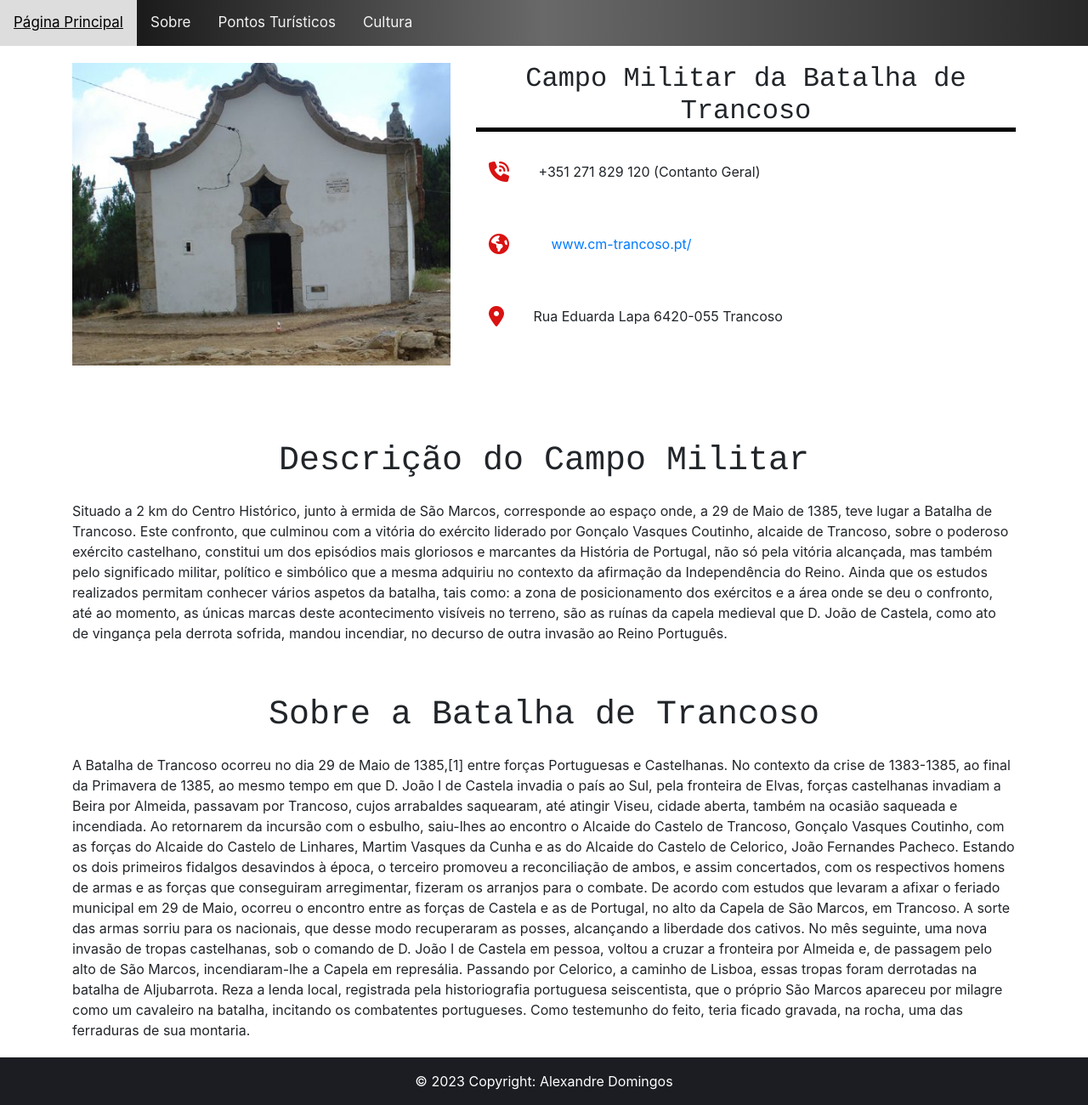
After one commit to alexandredomingos/PW2, a PHP site: page /PW2-main/pontos-turisticos/campo-militar-batalha in a window 1280 px wide. The commit adds this page. Shown: the whole page at 85% size. Run offline with PHP 8.4, Linux system fonts and the light colour scheme.

Commit message:
updating

```diff
--- a/assets/css/style.css
+++ b/assets/css/style.css
@@ -142,3 +142,75 @@ img.d-block.w-100 {
 .carousel-inner{
   border-radius: 0.7rem;
 }
+#vermais{
+  margin: 0 auto;
+  text-align: center;
+  align-items: center;
+  display: list-item;
+}
+.pontoturistic{
+  padding-top: 20px;
+}
+@media screen and (max-width: 768px) {
+  .tituristico{
+    padding-top: 20px;
+  }
+  .introtext{
+    margin-top: 10px;
+  }
+  #tit{
+    padding-bottom: 20px;
+  }
+  #defin{order:1;}
+  #imageprin{order:2;}
+  .textodescr .topico i,
+.textodescr .topico p,
+.textodescr .topico a {
+  display: inline-block;
+  padding: 5px!important;
+}
+#btnsc{
+  width: 100%;
+  margin-bottom: 1rem;
+}
+
+
+}
+
+.imageponto{
+  width: 100%;
+  height: auto;
+}
+.inicialimg{
+  width: 100%;
+  height: auto;
+}
+.textodescr .topico i,
+.textodescr .topico p,
+.textodescr .topico a {
+  display: inline-block;
+  padding: 15px;
+}
+.tituloturistic{
+  margin: 0 auto!important;
+  text-align: center!important;
+
+}
+.texto{
+  padding-bottom: 20px;
+}
+.show{
+  display: block;
+}
+.noshow{
+  display: none;
+}
+#botoes{
+  text-align: center;
+  align-items: center;
+  margin: 0 auto;
+  padding-top: 2rem;
+}
+footer{
+  float: bottom;
+}
--- /dev/null
+++ b/includes/footer.php
@@ -0,0 +1,4 @@
+<div class="text-center p-3" style="background-color: rgba(0, 0, 0, 0.2);">
+      © 2023 Copyright:
+      <a class="text-white">Alexandre Domingos</a>
+    </div>
--- a/includes/navbar.php
+++ b/includes/navbar.php
@@ -11,9 +11,9 @@
 <body>
 
   <div class="topnav" id="myTopnav">
-    <a href="http://localhost/PW1/">Página Principal</a>
-    <a href="http://localhost/PW1/sobre">Sobre</a>
-    <a href="http://localhost/PW1/pontos-turisticos/">Pontos Turísticos</a>
+    <a href="http://localhost/PW2-main/">Página Principal</a>
+    <a href="http://localhost/PW2-main/sobre">Sobre</a>
+    <a href="http://localhost/PW2-main/pontos-turisticos/">Pontos Turísticos</a>
     <a href="#about">Cultura</a>
     <a href="javascript:void(0);" class="icon" onclick="navbarrsponsive()">
       <i class="fa fa-bars"></i>
--- /dev/null
+++ b/pontos-turisticos/campo-militar-batalha/index.php
@@ -0,0 +1,90 @@
+<!DOCTYPE html>
+<html lang="pt">
+<head>
+    <meta charset="UTF-8">
+    <meta http-equiv="X-UA-Compatible" content="IE=edge">
+    <meta name="viewport" content="width=device-width, initial-scale=1.0">
+    <title>Document</title>
+    <link rel="stylesheet" href="../../assets/css/style.css">
+    <link rel="stylesheet" href="https://cdn.jsdelivr.net/npm/bootstrap@4.0.0/dist/css/bootstrap.min.css" integrity="sha384-Gn5384xqQ1aoWXA+058RXPxPg6fy4IWvTNh0E263XmFcJlSAwiGgFAW/dAiS6JXm" crossorigin="anonymous">
+    <link rel="stylesheet" href="https://stackpath.bootstrapcdn.com/bootstrap/4.3.1/css/bootstrap.min.css">
+    <link rel="stylesheet" href="https://cdnjs.cloudflare.com/ajax/libs/font-awesome/6.4.0/css/all.min.css">
+</head>
+<body>
+    <header>
+        <?php include '../../includes/navbar.php';
+        ?>
+    </header>
+    <section class="pontoturistic">
+        <div class="container">
+          <div class="row row-cols-2">
+            <div class="col-md-5" id="imageprin">
+              <div class="imageturistico">
+                <img class="imageponto" src="../../assets/images/turistico/campo-militar-batalha-trancoso.jpg" alt="Castelo">
+              </div>
+            </div>
+            <div class="col-md-7" id="defin">
+                <div class="tituristico">
+                    <h2 style="font-family: courier,arial,helvetica" class="tituloturistic">Campo Militar da Batalha de Trancoso</h2>
+                    <div style="border-bottom: 5px solid black; margin-bottom: 20px;"></div>
+                </div>
+                <div class="textodescr">
+                    <div class="topico">
+                      <i class="fa-sharp fa-solid fa-phone-volume fa-xl" style="color: #d91212;"></i>
+                      <p>+351 271 829 120 (Contanto Geral)</p>
+                  </div>
+                  <div class="topico">
+                    <i class="fa-sharp fa-solid fa-earth-americas fa-xl" style="color: #d91212;"></i>
+                    <a href="http://www.cm-trancoso.pt/"><p>www.cm-trancoso.pt/</p> </a>
+                </div>
+                <div class="topico">
+                  <i class="fa-solid fa-location-dot fa-xl" style="color: #d91212;"></i>
+                  <p>Rua Eduarda Lapa
+                    6420-055 Trancoso</p>
+              </div>
+
+                </div>
+
+                </div>
+            </div>
+
+          </div>
+        </div>
+      </section>
+      <section class="pt-5">
+        <div class="col-md-12">
+        <div class="container">
+          <div class="title">
+            <h1 style="font-family: courier,arial,helvetica">Descrição do Campo Militar</h1>
+          </div>
+          <div class="texto">Situado a 2 km do Centro Histórico, junto à ermida de São Marcos, corresponde ao espaço onde, a 29 de Maio de 1385, teve lugar a Batalha de Trancoso. Este confronto, que culminou com a vitória do exército liderado por Gonçalo Vasques Coutinho, alcaide de Trancoso, sobre o poderoso exército castelhano, constitui um dos episódios mais gloriosos e marcantes da História de Portugal, não só pela vitória alcançada, mas também pelo significado militar, político e simbólico que a mesma adquiriu no contexto da afirmação da Independência do Reino. Ainda que os estudos realizados permitam conhecer vários aspetos da batalha, tais como: a zona de posicionamento dos exércitos e a área onde se deu o confronto, até ao momento, as únicas marcas deste acontecimento visíveis no terreno, são as ruínas da capela medieval que D. João de Castela, como ato de vingança pela derrota sofrida, mandou incendiar, no decurso de outra invasão ao Reino Português.
+              </div>
+        </div>
+      </section>
+      <section>
+        <div class="col-md-12">
+        <div class="container">
+          <div class="title">
+            <h1 style="font-family: courier,arial,helvetica">Sobre a Batalha de Trancoso</h1>
+          </div>
+          <div class="texto">A Batalha de Trancoso ocorreu no dia 29 de Maio de 1385,[1] entre forças Portuguesas e Castelhanas.
+
+No contexto da crise de 1383-1385, ao final da Primavera de 1385, ao mesmo tempo em que D. João I de Castela invadia o país ao Sul, pela fronteira de Elvas, forças castelhanas invadiam a Beira por Almeida, passavam por Trancoso, cujos arrabaldes saquearam, até atingir Viseu, cidade aberta, também na ocasião saqueada e incendiada.
+
+Ao retornarem da incursão com o esbulho, saiu-lhes ao encontro o Alcaide do Castelo de Trancoso, Gonçalo Vasques Coutinho, com as forças do Alcaide do Castelo de Linhares, Martim Vasques da Cunha e as do Alcaide do Castelo de Celorico, João Fernandes Pacheco. Estando os dois primeiros fidalgos desavindos à época, o terceiro promoveu a reconciliação de ambos, e assim concertados, com os respectivos homens de armas e as forças que conseguiram arregimentar, fizeram os arranjos para o combate.
+
+De acordo com estudos que levaram a afixar o feriado municipal em 29 de Maio, ocorreu o encontro entre as forças de Castela e as de Portugal, no alto da Capela de São Marcos, em Trancoso. A sorte das armas sorriu para os nacionais, que desse modo recuperaram as posses, alcançando a liberdade dos cativos.
+
+No mês seguinte, uma nova invasão de tropas castelhanas, sob o comando de D. João I de Castela em pessoa, voltou a cruzar a fronteira por Almeida e, de passagem pelo alto de São Marcos, incendiaram-lhe a Capela em represália. Passando por Celorico, a caminho de Lisboa, essas tropas foram derrotadas na batalha de Aljubarrota.
+
+Reza a lenda local, registrada pela historiografia portuguesa seiscentista, que o próprio São Marcos apareceu por milagre como um cavaleiro na batalha, incitando os combatentes portugueses. Como testemunho do feito, teria ficado gravada, na rocha, uma das ferraduras de sua montaria.</div>
+        </div>
+      </section>
+      <footer class="text-white text-center text-lg-start" style="background-color: #23242a;">
+        <?php
+          include '../../includes/footer.php';
+        ?>
+      </footer>
+
+</body>
+</html>
```
Also changed, not shown: index.php (+7 -2 lines), pontos-turisticos/antiga-casa-da-camara/index.php (added, +71 -0 lines), pontos-turisticos/castelo/index.php (added, +77 -0 lines), pontos-turisticos/index.php (+18 -19 lines), pontos-turisticos/pelourinho-trancoso/index.php (added, +76 -0 lines), sobre/index.php (+6 -3 lines), assets/images/turistico/Pelourinho_Trancoso.jpg (added).
